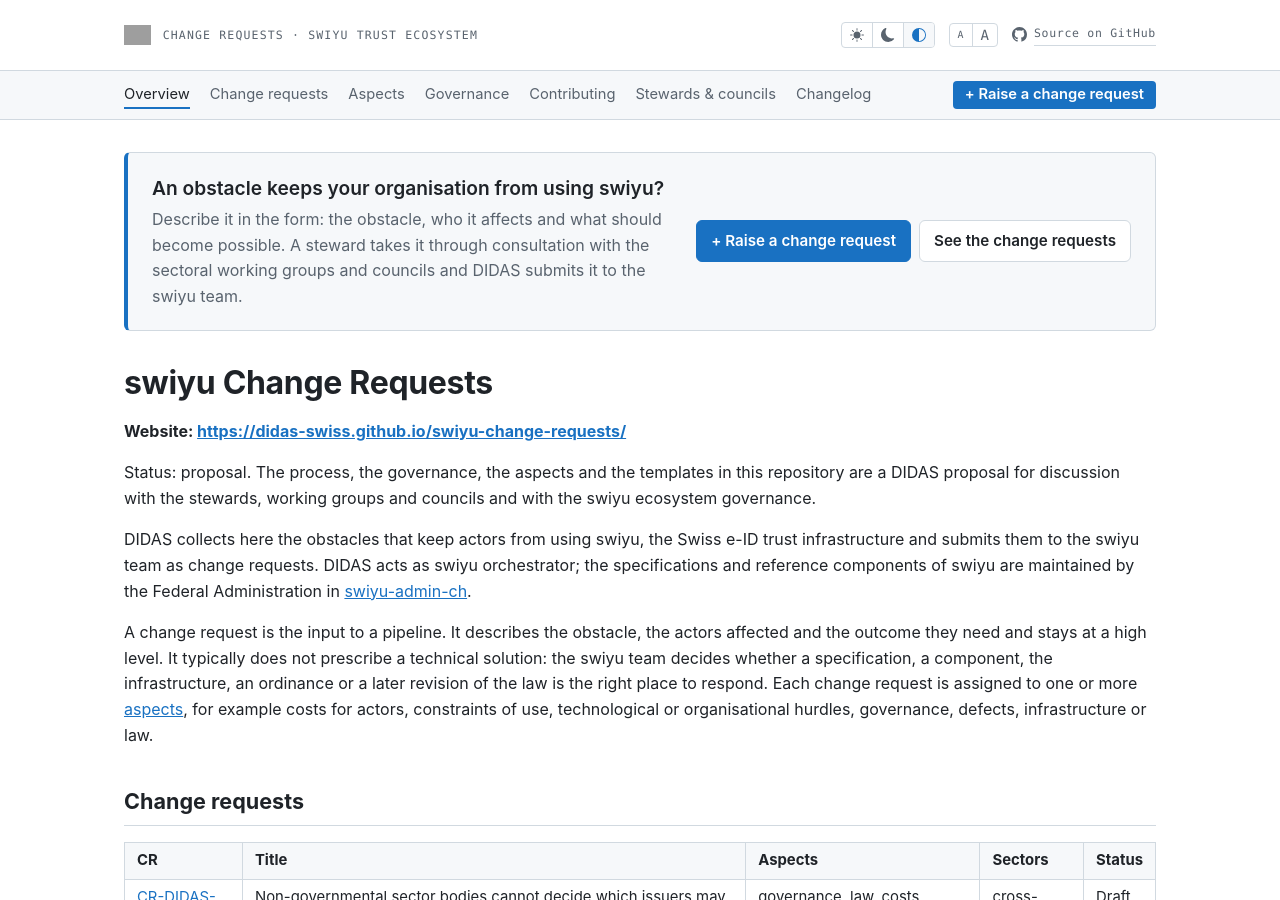
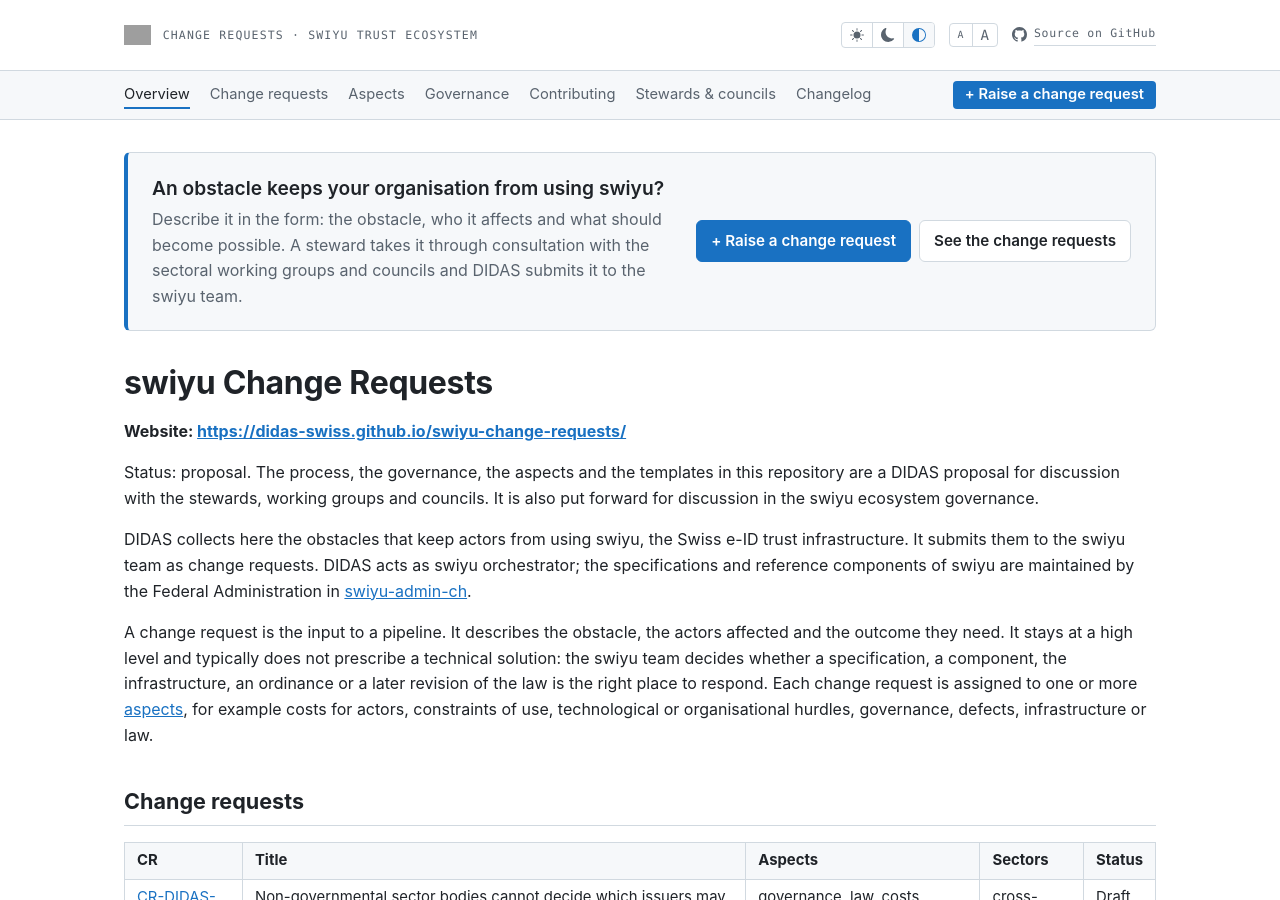
Before and after one commit to DIDAS-swiss/swiyu-change-requests, a Jekyll site: the page built from README.md, in a window 1280 px wide and 900 px high. Built offline with Jekyll 4.4.1, drawn with Linux system fonts in a browser that asks for light colours; our own code applies the rules of GitHub Pages for plain Markdown files; some of the changed text lies outside the part shown; grey boxes are pictures that could not be loaded.

Commit message:
Rephrase sentences that became ambiguous without the comma before and

```diff
--- a/README.md
+++ b/README.md
@@ -4,19 +4,20 @@
 
 Status: proposal. The process, the governance, the aspects and the templates
 in this repository are a DIDAS proposal for discussion with the stewards,
-working groups and councils and with the swiyu ecosystem governance.
+working groups and councils. It is also put forward for discussion in the
+swiyu ecosystem governance.
 
 DIDAS collects here the obstacles that keep actors from using swiyu, the Swiss
-e-ID trust infrastructure and submits them to the swiyu team as change
+e-ID trust infrastructure. It submits them to the swiyu team as change
 requests. DIDAS acts as swiyu orchestrator; the specifications and reference
 components of swiyu are maintained by the Federal Administration in
 [swiyu-admin-ch](https://github.com/swiyu-admin-ch).
 
 A change request is the input to a pipeline. It describes the obstacle, the
-actors affected and the outcome they need and stays at a high level. It
-typically does not prescribe a technical solution: the swiyu team decides whether a specification, a component, the
-infrastructure, an ordinance or a later revision of the law is the right place
-to respond. Each change request is assigned to one or more [aspects](ASPECTS.md),
+actors affected and the outcome they need. It stays at a high level and
+typically does not prescribe a technical solution: the swiyu team decides
+whether a specification, a component, the infrastructure, an ordinance or a
+later revision of the law is the right place to respond. Each change request is assigned to one or more [aspects](ASPECTS.md),
 for example costs for actors, constraints of use, technological or
 organisational hurdles, governance, defects, infrastructure or law.
 
--- a/_config.yml
+++ b/_config.yml
@@ -5,9 +5,9 @@
 # .md files are rewritten to the rendered pages.
 title: DIDAS swiyu Change Requests
 description: >-
-  Change requests from the DIDAS community for the swiyu team to consider,
-  consulted with the sectoral working groups and councils and verified against
-  the swiyu specifications.
+  Change requests from the DIDAS community for the swiyu team to consider.
+  They are consulted with the sectoral working groups and councils. Statements
+  about swiyu are verified against the specifications.
 repository: DIDAS-swiss/swiyu-change-requests
 baseurl: /swiyu-change-requests
 url: https://didas-swiss.github.io
--- a/_layouts/default.html
+++ b/_layouts/default.html
@@ -93,7 +93,7 @@
 
   <footer class="site-footer">
     <div class="inner">
-      <p class="status-note">Status: proposal. The process, the governance, the aspects and the templates on this site are a DIDAS proposal for discussion with the stewards, working groups and councils and with the swiyu ecosystem governance.</p>
+      <p class="status-note">Status: proposal. The process, the governance, the aspects and the templates on this site are a DIDAS proposal for discussion with the stewards, working groups and councils. It is also put forward for discussion in the swiyu ecosystem governance.</p>
       Content <a href="https://github.com/{{ site.repository }}/blob/main/LICENSE">MIT</a>
       · DIDAS (Digital Identity and Data Sovereignty Association), swiyu orchestrator
       · Specifications: <a href="https://github.com/swiyu-admin-ch">swiyu-admin-ch</a>
```
Also changed, not shown: ASPECTS.md (+1 -1 lines), CONTRIBUTING.md (+6 -5 lines), GOVERNANCE.md (+5 -4 lines), changelog/2026-11-22-aspects-and-high-level-format.md (+2 -2 lines).
